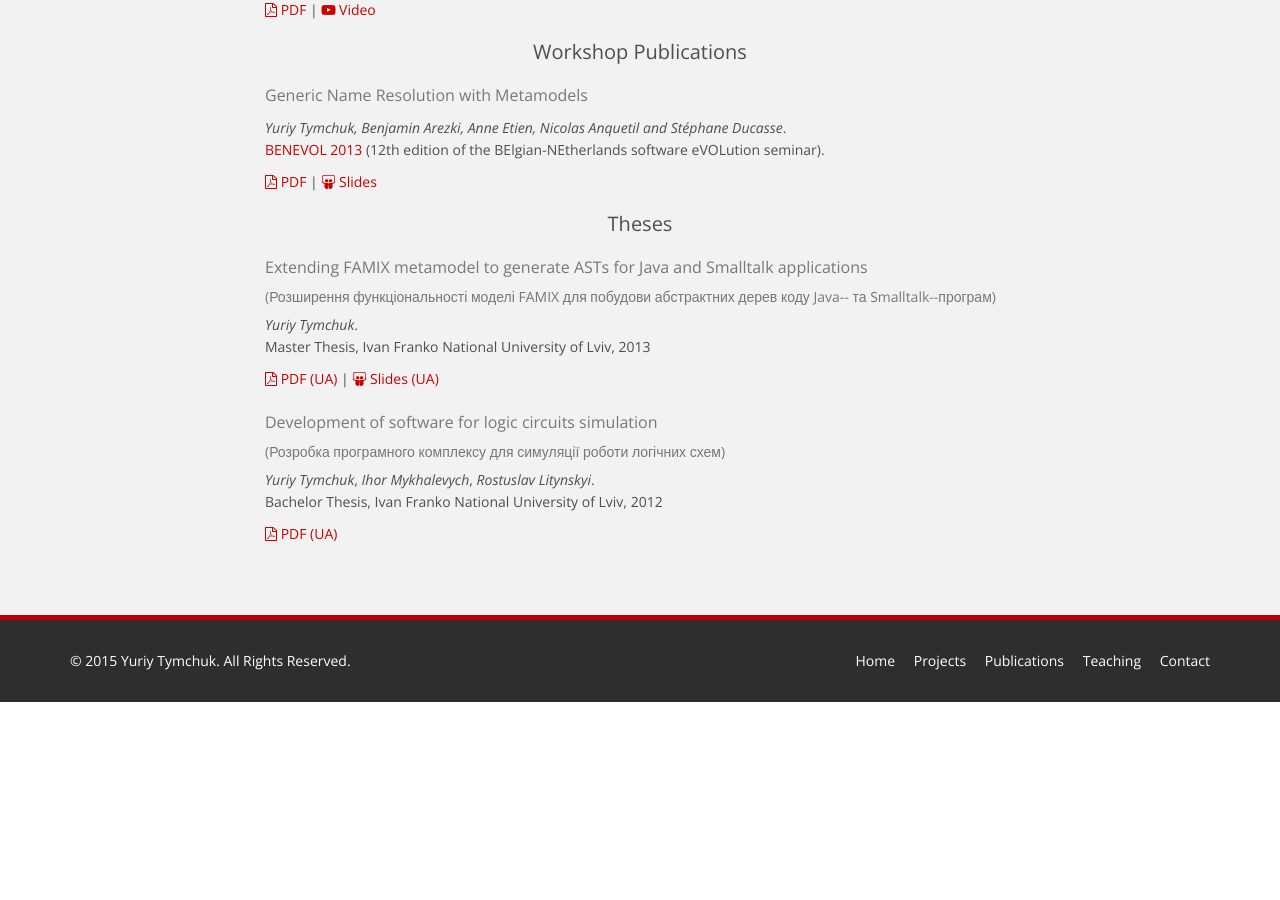
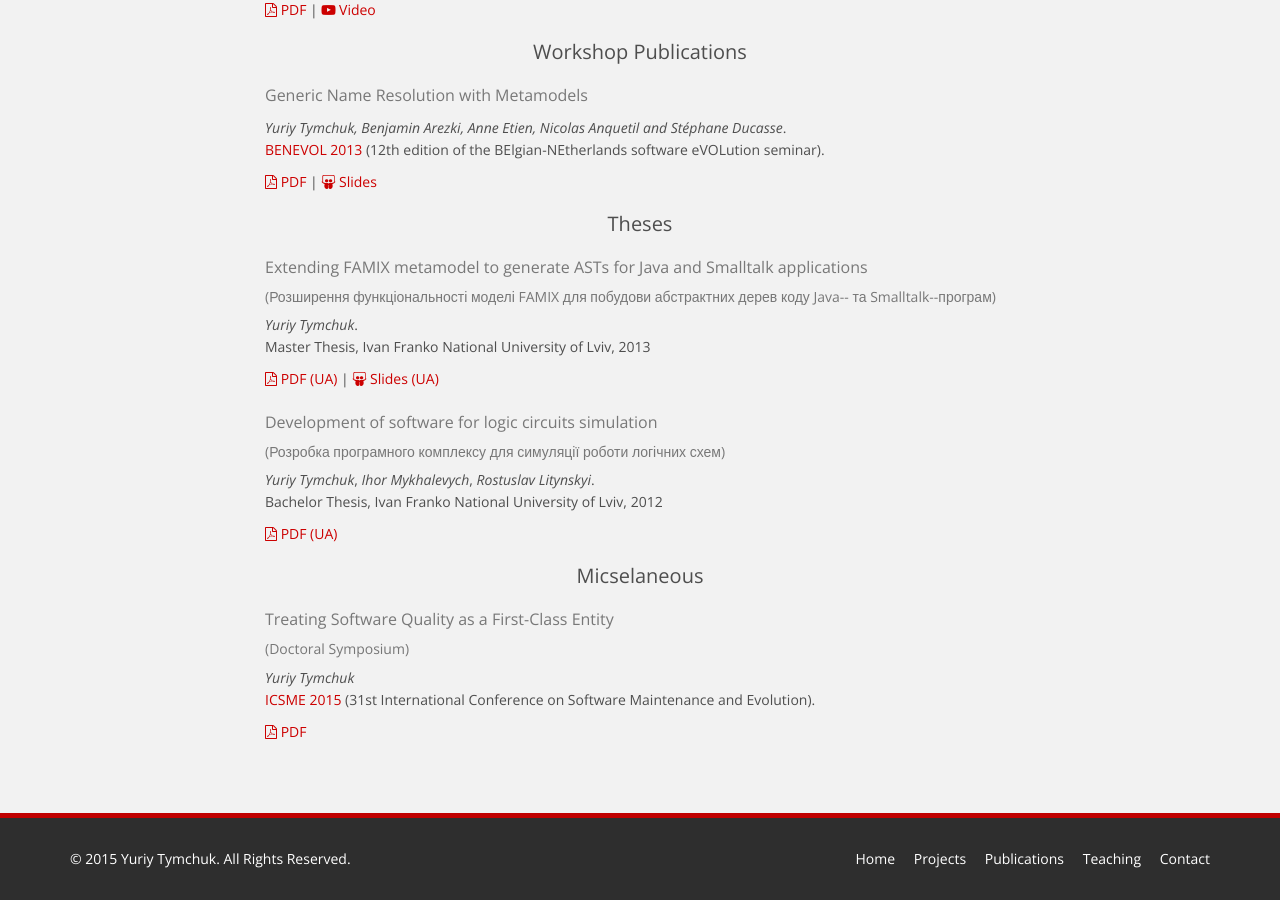
Before and after one commit to Uko/uko.github.io, a Jekyll site: the page built from publications.html, in a window 1280 px wide and 900 px high, scrolled down 733 px. Built offline with Jekyll 4.4.1, drawn with Linux system fonts in a browser that asks for light colours; nearby versions of some CDN libraries; before the commit the page ends 1435 px from its top, so only the background shows below that.

Commit message:
added doc symposium

```diff
--- a/publications.html
+++ b/publications.html
@@ -116,6 +116,20 @@ title: Publications
           <i class="fa fa fa-file-pdf-o"></i>
           PDF (UA)
         </a>
+
+        <h2 class="center">Micselaneous</h2>
+        <h3>Treating Software Quality as a First-Class Entity</h3><h5 class="text-muted">(Doctoral Symposium)</h5>
+        <p>
+          <em>Yuriy Tymchuk</em> <br />
+          <a href="http://2015.icse-conferences.org" target="_blank">
+            ICSME 2015
+          </a>
+          (31st International Conference on Software Maintenance and Evolution).
+        </p>
+        <a href="papers/icsme2015.pdf" target="_blank">
+          <i class="fa fa fa-file-pdf-o"></i>
+          PDF
+        </a>
       </div>
 
     </div><!--/.row-->
```
Also changed, not shown: 1 other file.
